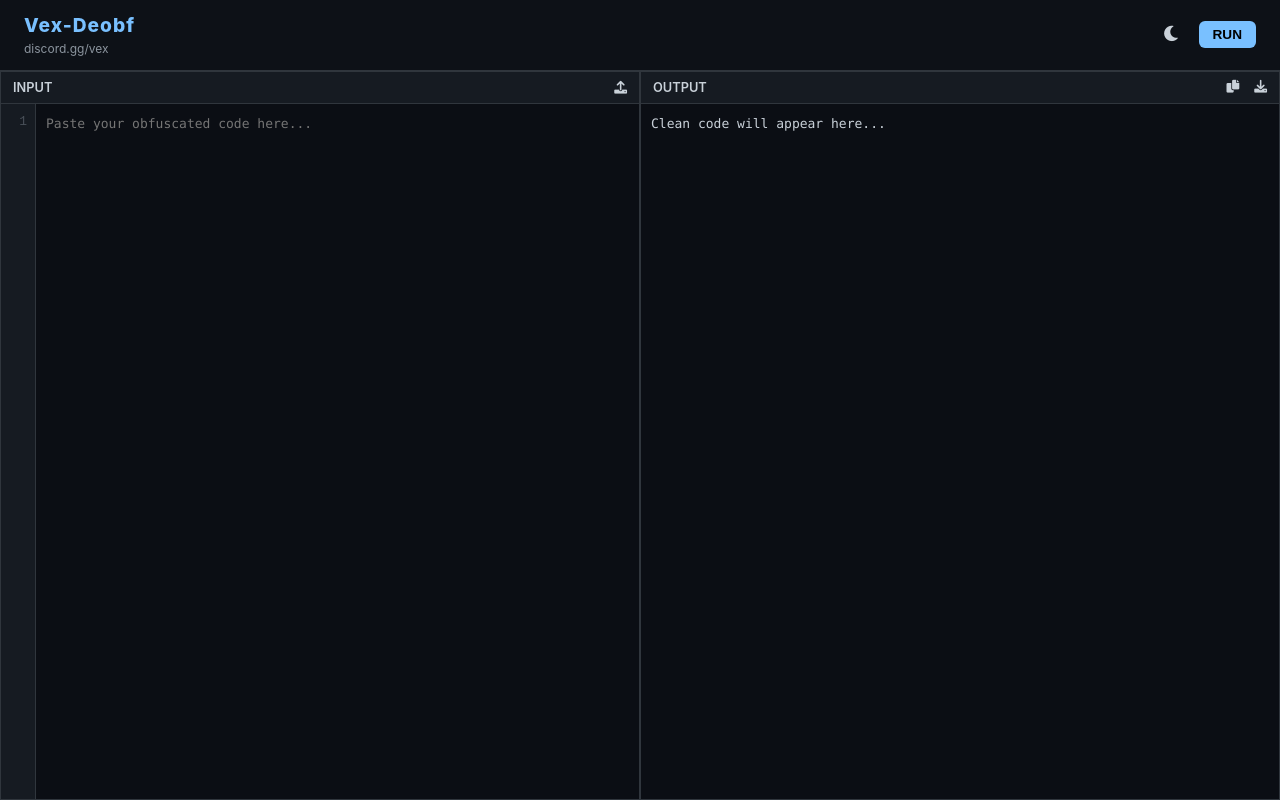
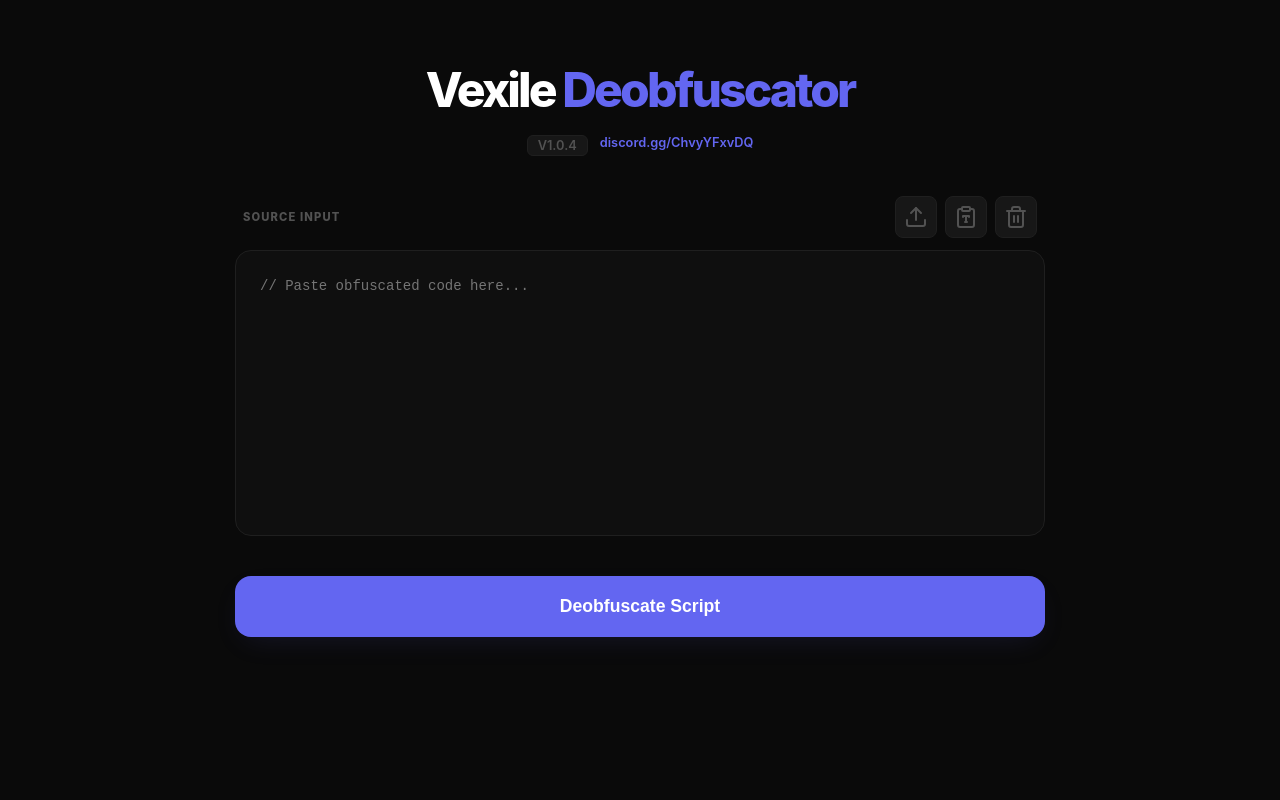
Before and after one commit to bbbbbffffffffffffususikokkl/testjvsdeo, a website: page public/index.html in a window 1280 px wide. Drawn offline with nearby package versions, Linux system fonts and the light colour scheme.

Commit message:
Add files via upload

```diff
--- a/public/index.html
+++ b/public/index.html
@@ -1,260 +1,313 @@
 <!DOCTYPE html>
-<html lang="en" data-theme="dark">
+<html lang="en">
 <head>
     <meta charset="UTF-8">
     <meta name="viewport" content="width=device-width, initial-scale=1.0">
-    <title>Vex-Deobf</title>
-    <link rel="stylesheet" href="https://cdnjs.cloudflare.com/ajax/libs/font-awesome/6.0.0/css/all.min.css">
+    <title>Vexile Deobfuscator</title>
+    <script src="https://unpkg.com/lucide@latest"></script>
     <style>
-        :root[data-theme="light"] {
-            --bg: #ffffff;
-            --panel: #f8f9fa;
-            --text: #1a1a1a;
-            --border: #dee2e6;
-            --accent: #6200ee;
-            --header: #ffffff;
-        }
-        :root[data-theme="dark"] {
-            --bg: #0b0e14;
-            --panel: #161b22;
-            --text: #c9d1d9;
-            --border: #30363d;
-            --accent: #79c0ff;
-            --header: #0d1117;
+        :root {
+            --bg: #0a0a0a;
+            --card: #0f0f0f;
+            --border: #1f1f1f;
+            --accent: #6366f1;
+            --accent-glow: rgba(99, 102, 241, 0.15);
+            --text-main: #f5f5f5;
+            --text-muted: #525252;
+            --success: #10b981;
+            --success-bg: rgba(16, 185, 129, 0.05);
         }
 
-        * { box-sizing: border-box; transition: background 0.2s, color 0.2s; }
+        * { box-sizing: border-box; }
 
         body {
             margin: 0;
-            font-family: -apple-system, BlinkMacSystemFont, "Segoe UI", Helvetica, Arial, sans-serif;
-            background: var(--bg);
-            color: var(--text);
+            background-color: var(--bg);
+            color: var(--text-main);
+            font-family: 'Inter', -apple-system, sans-serif;
+            display: flex;
+            justify-content: center;
+            min-height: 100vh;
+        }
+
+        .page-wrapper {
+            width: 100%;
+            max-width: 850px;
+            padding: 60px 20px;
             display: flex;
             flex-direction: column;
-            height: 100vh;
+            gap: 40px;
         }
 
         header {
-            padding: 0.8rem 1.5rem;
+            text-align: center;
+            space-y: 12px;
+        }
+
+        header h1 {
+            font-size: 3rem;
+            font-weight: 800;
+            margin: 0;
+            letter-spacing: -0.06em;
+            color: #fff;
+        }
+
+        header h1 span { color: var(--accent); }
+
+        .sub-header {
+            display: flex;
+            justify-content: center;
+            gap: 12px;
+            margin-top: 16px;
+            font-size: 0.8rem;
+            font-weight: 600;
+        }
+
+        .badge {
+            background: #171717;
+            border: 1px solid var(--border);
+            padding: 2px 10px;
+            border-radius: 6px;
+            color: var(--text-muted);
+        }
+
+        /* Editor & Output Containers */
+        .container {
+            display: flex;
+            flex-direction: column;
+            gap: 12px;
+        }
+
+        .header-row {
             display: flex;
             justify-content: space-between;
             align-items: center;
-            background: var(--header);
-            border-bottom: 1px solid var(--border);
-            z-index: 10;
+            padding: 0 8px;
         }
 
-        .brand h1 { margin: 0; font-size: 1.2rem; font-weight: 800; letter-spacing: 1px; color: var(--accent); }
-        .brand a { color: #8b949e; text-decoration: none; font-size: 0.75rem; }
-
-        .nav-actions { display: flex; gap: 10px; align-items: center; }
-
-        .main-layout {
-            display: flex;
-            flex-direction: column;
-            flex: 1;
-            overflow: hidden;
+        .header-label {
+            font-size: 0.7rem;
+            font-weight: 800;
+            text-transform: uppercase;
+            letter-spacing: 0.1em;
+            color: var(--text-muted);
         }
 
-        @media (min-width: 768px) {
-            .main-layout { flex-direction: row; }
+        .icon-actions {
+            display: flex;
+            gap: 8px;
         }
 
-        .editor-container {
-            flex: 1;
+        .icon-btn {
+            background: #171717;
+            border: 1px solid var(--border);
+            color: var(--text-muted);
+            padding: 8px;
+            border-radius: 8px;
+            cursor: pointer;
             display: flex;
-            flex-direction: column;
-            border: 1px solid var(--border);
-            background: var(--bg);
-            min-height: 300px;
-            overflow: hidden;
+            align-items: center;
+            justify-content: center;
+            transition: all 0.2s cubic-bezier(0.4, 0, 0.2, 1);
         }
 
-        .toolbar {
-            padding: 8px 12px;
-            background: var(--panel);
-            display: flex;
-            justify-content: space-between;
-            align-items: center;
-            border-bottom: 1px solid var(--border);
-            font-size: 0.8rem;
-            font-weight: 600;
-            text-transform: uppercase;
+        .icon-btn:hover {
+            color: var(--text-main);
+            border-color: #404040;
+            background: #212121;
         }
 
-        .editor-wrapper {
-            display: flex;
-            flex: 1;
-            overflow: auto;
-            position: relative;
+        /* Textarea & Code View */
+        .box {
+            background: var(--card);
+            border: 1px solid var(--border);
+            border-radius: 16px;
+            overflow: hidden;
+            transition: border-color 0.3s ease;
         }
 
-        .line-numbers {
-            padding: 10px 8px;
-            background: var(--panel);
-            border-right: 1px solid var(--border);
-            color: #484f58;
-            text-align: right;
-            font-family: monospace;
-            font-size: 13px;
-            user-select: none;
-            min-width: 35px;
+        .box:focus-within {
+            border-color: var(--accent);
+            box-shadow: 0 0 0 1px var(--accent);
         }
 
-        textarea, #output-pre {
-            flex: 1;
-            padding: 10px;
-            font-family: 'SFMono-Regular', Consolas, 'Liberation Mono', Menlo, monospace;
-            font-size: 13px;
-            line-height: 1.5;
+        textarea {
+            width: 100%;
+            height: 280px;
+            background: transparent;
             border: none;
+            padding: 24px;
+            color: #e5e5e5;
+            font-family: 'JetBrains Mono', 'Fira Code', monospace;
+            font-size: 14px;
+            line-height: 1.7;
+            resize: none;
             outline: none;
-            background: transparent;
-            color: inherit;
-            resize: none;
-            white-space: pre;
-            tab-size: 4;
         }
 
-        #output-pre { margin: 0; overflow: auto; }
-
-        .btn-icon {
-            background: none;
+        /* Large Run Button */
+        .btn-run {
+            width: 100%;
+            padding: 20px;
+            background: var(--accent);
+            color: white;
             border: none;
-            color: var(--text);
+            border-radius: 16px;
+            font-weight: 800;
+            font-size: 1.1rem;
             cursor: pointer;
-            font-size: 1.1rem;
-            padding: 8px;
-            border-radius: 6px;
+            transition: all 0.2s;
+            box-shadow: 0 10px 30px -10px var(--accent-glow);
         }
 
-        .btn-icon:hover { background: var(--border); }
-
-        .action-btn {
-            background: var(--accent);
-            color: #000;
-            border: none;
-            padding: 6px 14px;
-            border-radius: 6px;
-            font-weight: bold;
-            cursor: pointer;
-            font-size: 0.85rem;
+        .btn-run:hover {
+            background: var(--accent-hover);
+            transform: translateY(-2px);
         }
 
-        /* Mobile specific adjustments */
-        @media (max-width: 767px) {
-            header { padding: 0.5rem 1rem; }
-            .editor-container { min-height: 50vh; }
+        .btn-run:active { transform: translateY(0); }
+
+        /* Output specific */
+        .output-box {
+            border-color: rgba(16, 185, 129, 0.2);
+            background: #080808;
         }
+
+        .output-scroll {
+            height: 320px;
+            overflow-y: auto;
+            padding: 24px;
+            margin: 0;
+            white-space: pre;
+            font-family: 'JetBrains Mono', monospace;
+            font-size: 14px;
+            color: var(--success);
+            line-height: 1.7;
+        }
+
+        /* Hide elements helper */
+        .hidden { display: none; visibility: hidden; }
+
+        /* Scrollbar UI */
+        ::-webkit-scrollbar { width: 6px; }
+        ::-webkit-scrollbar-track { background: transparent; }
+        ::-webkit-scrollbar-thumb { background: #262626; border-radius: 10px; }
+        ::-webkit-scrollbar-thumb:hover { background: #333; }
     </style>
 </head>
 <body>
 
-<header>
-    <div class="brand">
-        <h1>Vex-Deobf</h1>
-        <a href="https://discord.gg/vex" target="_blank">discord.gg/vex</a>
-    </div>
-    <div class="nav-actions">
-        <button class="btn-icon" onclick="toggleTheme()" id="themeBtn">
-            <i class="fas fa-moon"></i>
-        </button>
-        <button class="action-btn" onclick="processCode()">RUN</button>
-    </div>
-</header>
+<div class="page-wrapper">
+    <header>
+        <h1>Vexile <span>Deobfuscator</span></h1>
+        <div class="sub-header">
+            <span class="badge">V1.0.4</span>
+            <span style="color: var(--accent); cursor: pointer;">discord.gg/ChvyYFxvDQ</span>
+        </div>
+    </header>
 
-<div class="main-layout">
-    <div class="editor-container">
-        <div class="toolbar">
-            <span>Input</span>
-            <label style="cursor: pointer;">
-                <i class="fas fa-upload"></i>
-                <input type="file" hidden onchange="handleUpload(event)">
-            </label>
+    <div class="container">
+        <div class="header-row">
+            <span class="header-label">Source Input</span>
+            <div class="icon-actions">
+                <input type="file" id="file-upload" class="hidden" onchange="handleFile(this)">
+                <button class="icon-btn" onclick="document.getElementById('file-upload').click()" title="Upload File">
+                    <i data-lucide="upload"></i>
+                </button>
+                <button class="icon-btn" onclick="pasteCode()" title="Paste Content">
+                    <i data-lucide="clipboard-type"></i>
+                </button>
+                <button class="icon-btn" onclick="clearInput()" title="Clear All">
+                    <i data-lucide="trash-2"></i>
+                </button>
+            </div>
         </div>
-        <div class="editor-wrapper">
-            <div class="line-numbers" id="lineNos">1</div>
-            <textarea id="input" spellcheck="false" oninput="updateLines()" placeholder="Paste your obfuscated code here..."></textarea>
+        <div class="box">
+            <textarea id="input" placeholder='// Paste obfuscated code here...' spellcheck="false"></textarea>
         </div>
     </div>
 
-    <div class="editor-container">
-        <div class="toolbar">
-            <span>Output</span>
-            <div style="display:flex; gap: 15px;">
-                <i class="fas fa-copy" style="cursor:pointer" onclick="copyOutput()"></i>
-                <i class="fas fa-download" style="cursor:pointer" onclick="downloadOutput()"></i>
+    <button class="btn-run" onclick="process()">Deobfuscate Script</button>
+
+    <div id="result-view" class="container hidden">
+        <div class="header-row">
+            <span class="header-label" style="color: var(--success)">Cleaned Output</span>
+            <div class="icon-actions">
+                <button class="icon-btn" onclick="downloadCode()" title="Download JS">
+                    <i data-lucide="download"></i>
+                </button>
+                <button class="icon-btn" onclick="copyCode()" title="Copy to Clipboard">
+                    <i data-lucide="copy"></i>
+                </button>
             </div>
         </div>
-        <div class="editor-wrapper">
-            <pre id="output-pre">Clean code will appear here...</pre>
+        <div class="box output-box">
+            <pre id="output" class="output-scroll"></pre>
         </div>
     </div>
 </div>
 
 <script>
-    function toggleTheme() {
-        const root = document.documentElement;
-        const themeBtn = document.getElementById('themeBtn');
-        const isDark = root.getAttribute('data-theme') === 'dark';
+    // Initialize Lucide Icons
+    lucide.createIcons();
 
-        if (isDark) {
-            root.setAttribute('data-theme', 'light');
-            themeBtn.innerHTML = '<i class="fas fa-sun"></i>';
-        } else {
-            root.setAttribute('data-theme', 'dark');
-            themeBtn.innerHTML = '<i class="fas fa-moon"></i>';
+    const inputArea = document.getElementById('input');
+    const outputArea = document.getElementById('output');
+    const resultView = document.getElementById('result-view');
+
+    function clearInput() {
+        inputArea.value = '';
+        resultView.classList.add('hidden');
+    }
+
+    async function pasteCode() {
+        try {
+            const text = await navigator.clipboard.readText();
+            inputArea.value = text;
+        } catch (e) {}
+    }
+
+    function copyCode() {
+        navigator.clipboard.writeText(outputArea.innerText);
+    }
+
+    function downloadCode() {
+        const blob = new Blob([outputArea.innerText], { type: 'text/javascript' });
+        const url = URL.createObjectURL(blob);
+        const a = document.createElement('a');
+        a.href = url;
+        a.download = 'cleaned_script.js';
+        a.click();
+    }
+
+    async function handleFile(input) {
+        if (input.files && input.files[0]) {
+            const text = await input.files[0].text();
+            inputArea.value = text;
         }
     }
 
-    function updateLines() {
-        const textarea = document.getElementById('input');
-        const lineNos = document.getElementById('lineNos');
-        const lines = textarea.value.split('\n').length;
-        lineNos.innerHTML = Array.from({length: lines}, (_, i) => i + 1).join('<br>');
-    }
+    async function process() {
+        const code = inputArea.value;
+        if (!code) return;
 
-    async function handleUpload(e) {
-        const file = e.target.files[0];
-        if (!file) return;
-        const text = await file.text();
-        document.getElementById('input').value = text;
-        updateLines();
-    }
+        resultView.classList.remove('hidden');
+        outputArea.innerText = "// Initializing engine...";
 
-    async function processCode() {
-        const code = document.getElementById('input').value;
-        const output = document.getElementById('output-pre');
-        output.innerText = "// Deobfuscating... please wait";
+        // Scroll to result smoothly
+        window.scrollTo({ top: document.body.scrollHeight, behavior: 'smooth' });
 
         try {
-            const res = await fetch('/process', {
+            const res = await fetch('/deobfuscate', {
                 method: 'POST',
                 headers: { 'Content-Type': 'application/json' },
                 body: JSON.stringify({ code })
             });
             const data = await res.json();
-            output.innerText = data.result || "// No results returned";
+            outputArea.innerText = data.result || "// Error: No output returned.";
         } catch (err) {
-            output.innerText = "// Error: " + err.message;
+            outputArea.innerText = "// Critical Error: " + err.message;
         }
-    }
-
-    function copyOutput() {
-        const text = document.getElementById('output-pre').innerText;
-        navigator.clipboard.writeText(text);
-        alert("Copied to clipboard!");
-    }
-
-    function downloadOutput() {
-        const text = document.getElementById('output-pre').innerText;
-        const blob = new Blob([text], { type: 'text/javascript' });
-        const url = URL.createObjectURL(blob);
-        const a = document.createElement('a');
-        a.href = url;
-        a.download = 'vex_cleaned.js';
-        a.click();
     }
 </script>
 
```
